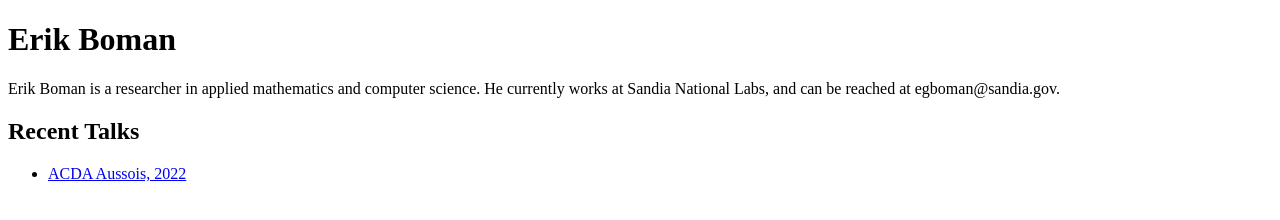
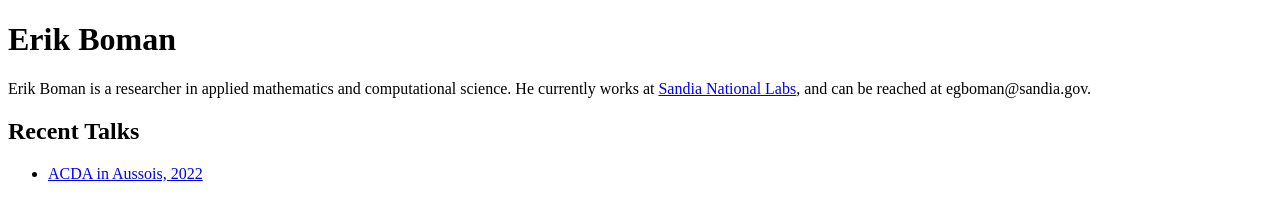
Before and after one commit to egboman/egboman.github.io, a plain HTML site: page index.html in a window 1280 px wide. Drawn offline with Linux system fonts and the light colour scheme.

Commit message:
Update index.html

```diff
--- a/index.html
+++ b/index.html
@@ -4,12 +4,12 @@
 
 <h1>Erik Boman</h1>
 
-Erik Boman is a researcher in applied mathematics and computer science.
-He currently works at Sandia National Labs, and can be reached at egboman@sandia.gov.
+Erik Boman is a researcher in applied mathematics and computational science.
+  He currently works at <a href="http://www.sandia.gov">Sandia National Labs</a>, and can be reached at egboman@sandia.gov.
 
   <h2> Recent Talks </h2>
   <ul>
-    <li> <a href="Boman-Sphynx-ACDA22.pptx"> ACDA Aussois, 2022 </a>
+    <li> <a href="Boman-Sphynx-ACDA22.pptx"> ACDA in Aussois, 2022 </a>
   </ul>
 
 </body>
```
